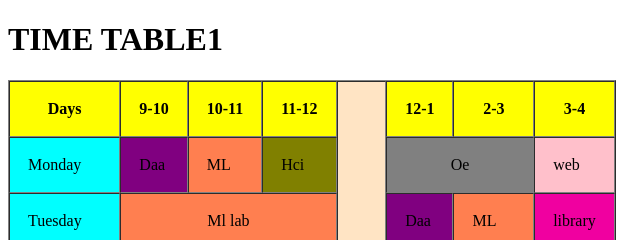
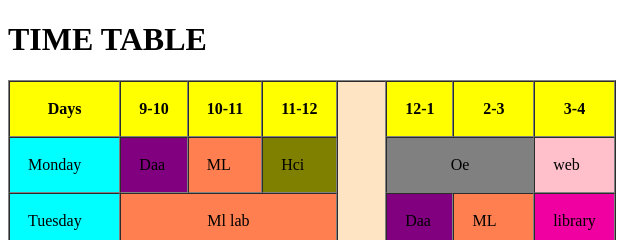
Before and after one commit to SravaniSomalaraju/HTML-Assignments, a plain HTML site: page Assignment1.html in a window 1280 px wide. Shown: the top 240 px of the page, 0-640 px from the left. Drawn offline with Linux system fonts and the light colour scheme.

Commit message:
removed one

```diff
--- a/Assignment1.html
+++ b/Assignment1.html
@@ -6,7 +6,7 @@
     <title>Document</title>
 </head>
 <body>
-    <h1>TIME TABLE1</h1>
+    <h1>TIME TABLE</h1>
     <table  border=""1" cellpadding="18" cellspacing="0">
         <th bgcolor="yellow">Days</th>
         <th bgcolor="yellow">9-10</th>
```
